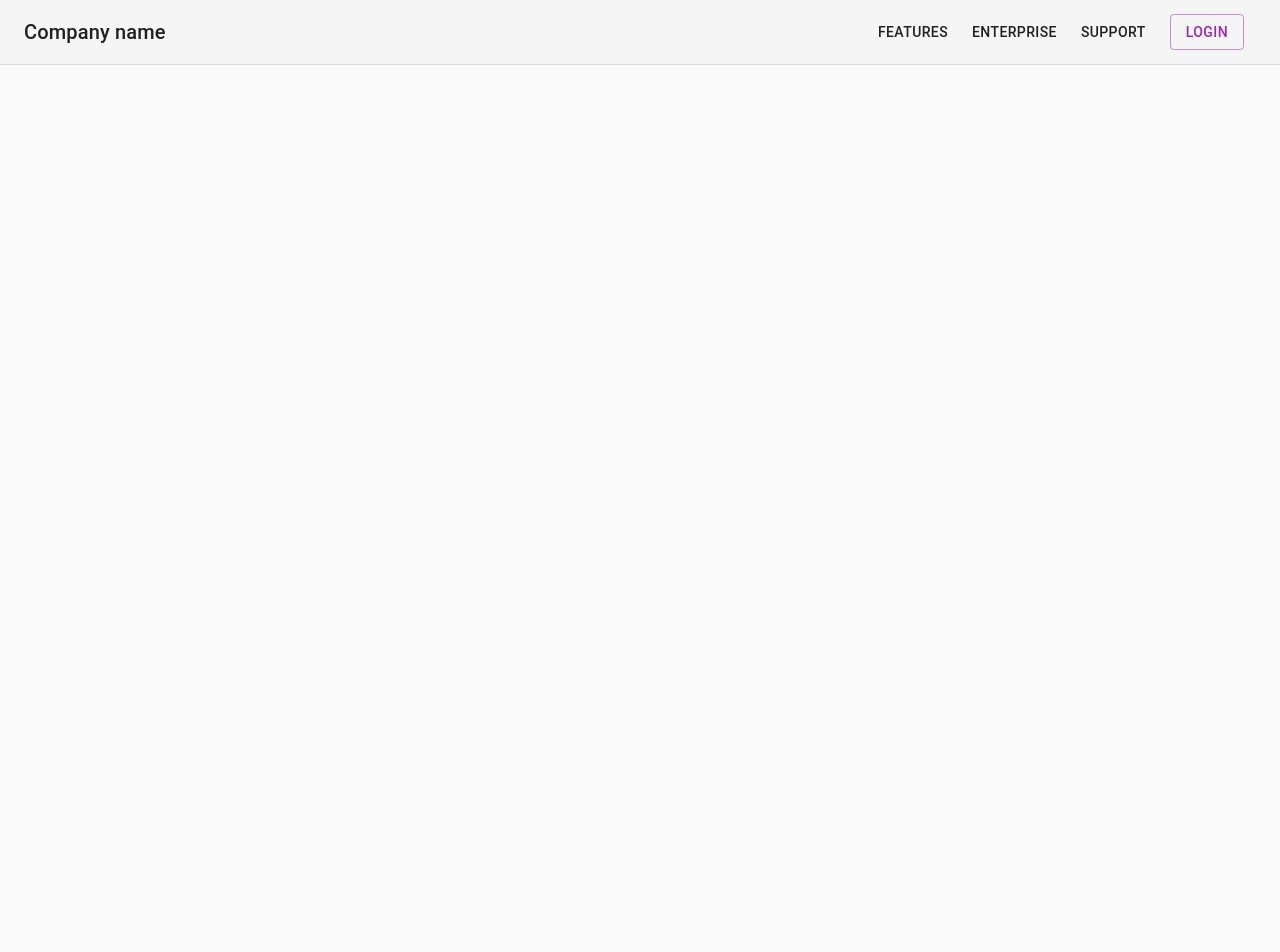
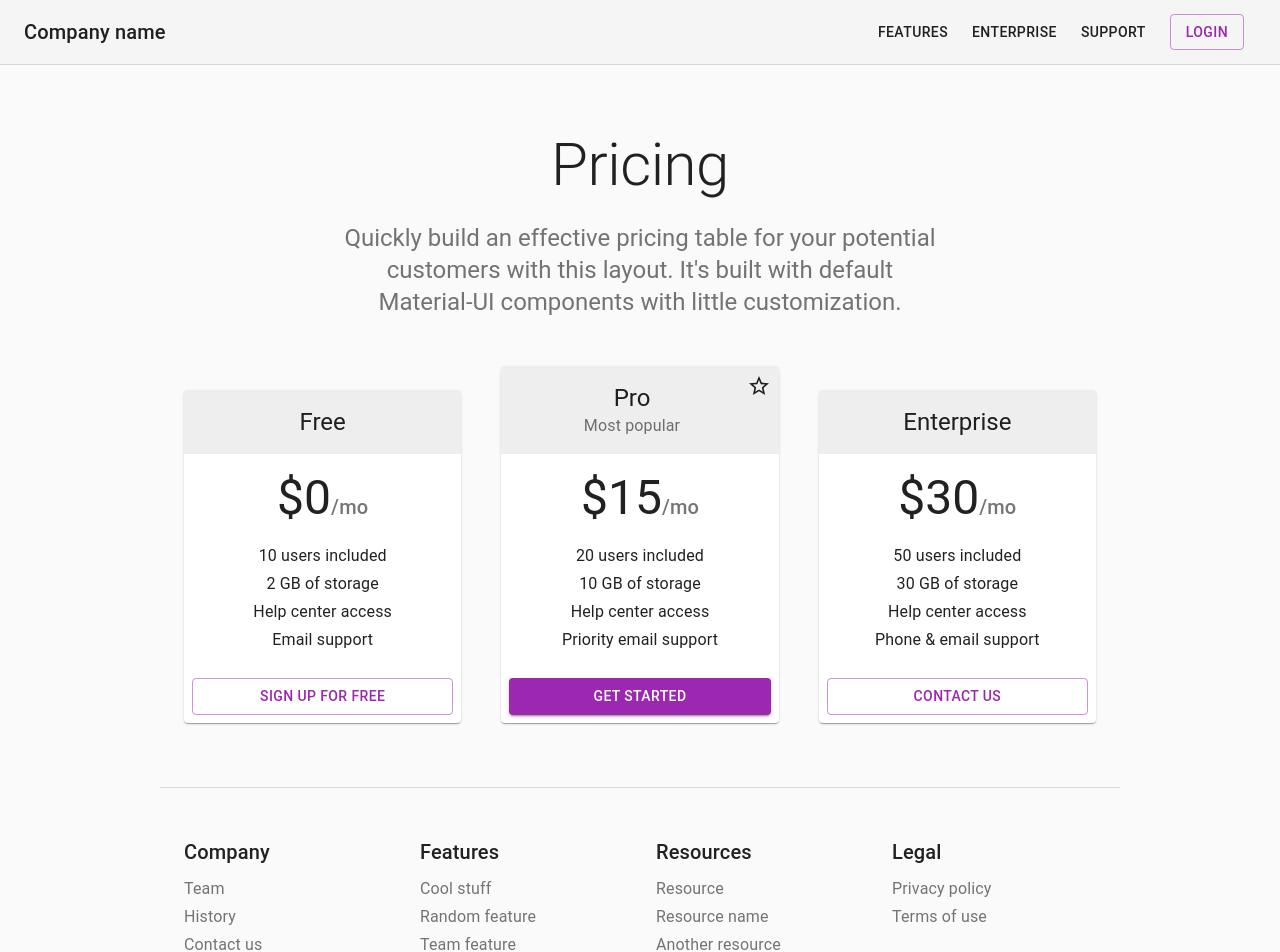
Before and after one commit to scotch02/react-redux-saga, a React (Create React App) app: page / in a window 1280 px wide. Shown: the top 952 px of the page. Before the commit the page ends 800 px from the top, so only its background shows below. Built offline with nearby package versions, Linux system fonts and the light colour scheme.

Commit message:
finished adding template, added Privat Exchange Api

```diff
--- a/src/App.js
+++ b/src/App.js
@@ -1,28 +1,48 @@
 import React from "react";
 import "./App.css";
 import RRSAppBar from "./components/RRSAppBar/RRSAppBar";
+import RRSHeroUnit from "./components/RRSHeroUnit/RRSHeroUnit";
+import RRSMain from "./components/RRSMain/RRSMain";
+import RRSFooter from "./components/RRSFooter/RRSFooter";
 
 import CssBaseline from "@material-ui/core/CssBaseline";
-import { ThemeProvider } from "@material-ui/styles";
+import { ThemeProvider, makeStyles } from "@material-ui/styles";
 import { createMuiTheme } from "@material-ui/core";
 import { purple, green } from "@material-ui/core/colors";
 
 const theme = createMuiTheme({
   palette: {
     primary: purple,
-    secondary: green,
+    secondary: green
   },
   status: {
-    danger: 'orange',
-  },
+    danger: "orange"
+  }
 });
 
+const useStyles = makeStyles(theme => ({
+  "@global": {
+    ul: {
+      margin: 0,
+      padding: 0
+    },
+    li: {
+      listStyle: "none"
+    }
+  }
+}));
+
 function App() {
+  const classes = useStyles();
+
   return (
     <>
       <ThemeProvider theme={theme}>
         <CssBaseline />
         <RRSAppBar />
+        <RRSHeroUnit />
+        <RRSMain />
+        <RRSFooter />
       </ThemeProvider>
     </>
   );
--- a/src/components/RRSAppBar/RRSAppBar.js
+++ b/src/components/RRSAppBar/RRSAppBar.js
@@ -6,18 +6,6 @@ import { makeStyles } from "@material-ui/styles";
 
 
 const useStyles = makeStyles(theme => ({
-  "@global": {
-    body: {
-      backgroundColor: theme.palette.common.white
-    },
-    ul: {
-      margin: 0,
-      padding: 0
-    },
-    li: {
-      listStyle: "none"
-    }
-  },
   appBar: {
     borderBottom: `1px solid ${theme.palette.divider}`
   },
@@ -29,28 +17,6 @@ const useStyles = makeStyles(theme => ({
   },
   link: {
     margin: theme.spacing(1, 1.5)
-  },
-  heroContent: {
-    padding: theme.spacing(8, 0, 6)
-  },
-  cardHeader: {
-    backgroundColor: theme.palette.grey[200]
-  },
-  cardPricing: {
-    display: "flex",
-    justifyContent: "center",
-    alignItems: "baseline",
-    marginBottom: theme.spacing(2)
-  },
-  footer: {
-    borderTop: `1px solid ${theme.palette.divider}`,
-    marginTop: theme.spacing(8),
-    paddingTop: theme.spacing(3),
-    paddingBottom: theme.spacing(3),
-    [theme.breakpoints.up("sm")]: {
-      paddingTop: theme.spacing(6),
-      paddingBottom: theme.spacing(6)
-    }
   }
 }));
 
--- /dev/null
+++ b/src/components/RRSFooter/RRSFooter.js
@@ -0,0 +1,89 @@
+import React from "react";
+import { Container, Grid, Typography, Link, Box } from "@material-ui/core";
+import { makeStyles } from "@material-ui/styles";
+
+const useStyles = makeStyles(theme => ({
+  footer: {
+    borderTop: `1px solid ${theme.palette.divider}`,
+    marginTop: theme.spacing(8),
+    paddingTop: theme.spacing(3),
+    paddingBottom: theme.spacing(3),
+    [theme.breakpoints.up("sm")]: {
+      paddingTop: theme.spacing(6),
+      paddingBottom: theme.spacing(6)
+    }
+  }
+}));
+
+const footers = [
+  {
+    title: "Company",
+    description: ["Team", "History", "Contact us", "Locations"]
+  },
+  {
+    title: "Features",
+    description: [
+      "Cool stuff",
+      "Random feature",
+      "Team feature",
+      "Developer stuff",
+      "Another one"
+    ]
+  },
+  {
+    title: "Resources",
+    description: [
+      "Resource",
+      "Resource name",
+      "Another resource",
+      "Final resource"
+    ]
+  },
+  {
+    title: "Legal",
+    description: ["Privacy policy", "Terms of use"]
+  }
+];
+
+export default function RRSFooter(props) {
+  const classes = useStyles();
+
+  return (
+    <Container maxWidth="md" component="footer" className={classes.footer}>
+      <Grid container spacing={4} justify="space-evenly">
+        {footers.map(footer => (
+          <Grid item xs={6} sm={3} key={footer.title}>
+            <Typography variant="h6" color="textPrimary" gutterBottom>
+              {footer.title}
+            </Typography>
+            <ul>
+              {footer.description.map(item => (
+                <li key={item}>
+                  <Link href="#" variant="subtitle1" color="textSecondary">
+                    {item}
+                  </Link>
+                </li>
+              ))}
+            </ul>
+          </Grid>
+        ))}
+      </Grid>
+      <Box mt={5}>
+        <Copyright />
+      </Box>
+    </Container>
+  );
+}
+
+function Copyright() {
+  return (
+    <Typography variant="body2" color="textSecondary" align="center">
+      {"Copyright © "}
+      <Link color="inherit" href="https://material-ui.com/">
+        Your Website
+      </Link>{" "}
+      {new Date().getFullYear()}
+      {"."}
+    </Typography>
+  );
+}
--- /dev/null
+++ b/src/components/RRSHeroUnit/RRSHeroUnit.js
@@ -0,0 +1,37 @@
+import React from "react";
+import { Container, Typography } from "@material-ui/core";
+import { makeStyles } from "@material-ui/styles";
+
+const useStyles = makeStyles(theme => ({
+  heroContent: {
+    padding: theme.spacing(8, 0, 6)
+  }
+}));
+
+export default function HeroUnit(props) {
+  const classes = useStyles();
+
+  return (
+    <Container maxWidth="sm" component="main" className={classes.heroContent}>
+      <Typography
+        component="h1"
+        variant="h2"
+        align="center"
+        color="textPrimary"
+        gutterBottom
+      >
+        Pricing
+      </Typography>
+      <Typography
+        variant="h5"
+        align="center"
+        color="textSecondary"
+        component="p"
+      >
+        Quickly build an effective pricing table for your potential customers
+        with this layout. It&apos;s built with default Material-UI components
+        with little customization.
+      </Typography>
+    </Container>
+  );
+}
--- /dev/null
+++ b/src/components/RRSMain/RRSMain.js
@@ -0,0 +1,124 @@
+import React from "react";
+import {
+  Container,
+  Typography,
+  Grid,
+  Card,
+  CardHeader,
+  Button,
+  CardContent,
+  CardActions
+} from "@material-ui/core";
+import StarIcon from '@material-ui/icons/StarBorder';
+import { makeStyles } from "@material-ui/styles";
+
+const useStyles = makeStyles(theme => ({
+  cardHeader: {
+    backgroundColor: theme.palette.grey[200]
+  },
+  cardPricing: {
+    display: "flex",
+    justifyContent: "center",
+    alignItems: "baseline",
+    marginBottom: theme.spacing(2)
+  }
+}));
+
+const tiers = [
+  {
+    title: "Free",
+    price: "0",
+    description: [
+      "10 users included",
+      "2 GB of storage",
+      "Help center access",
+      "Email support"
+    ],
+    buttonText: "Sign up for free",
+    buttonVariant: "outlined"
+  },
+  {
+    title: "Pro",
+    subheader: "Most popular",
+    price: "15",
+    description: [
+      "20 users included",
+      "10 GB of storage",
+      "Help center access",
+      "Priority email support"
+    ],
+    buttonText: "Get started",
+    buttonVariant: "contained"
+  },
+  {
+    title: "Enterprise",
+    price: "30",
+    description: [
+      "50 users included",
+      "30 GB of storage",
+      "Help center access",
+      "Phone & email support"
+    ],
+    buttonText: "Contact us",
+    buttonVariant: "outlined"
+  }
+];
+
+export default function RRSMain(props) {
+  const classes = useStyles();
+
+  return (
+    <Container maxWidth="md" component="main">
+      <Grid container spacing={5} alignItems="flex-end">
+        {tiers.map(tier => (
+          // Enterprise card is full width at sm breakpoint
+          <Grid
+            item
+            key={tier.title}
+            xs={12}
+            sm={tier.title === "Enterprise" ? 12 : 6}
+            md={4}
+          >
+            <Card>
+              <CardHeader
+                title={tier.title}
+                subheader={tier.subheader}
+                titleTypographyProps={{ align: "center" }}
+                subheaderTypographyProps={{ align: "center" }}
+                action={tier.title === "Pro" ? <StarIcon /> : null}
+                className={classes.cardHeader}
+              />
+              <CardContent>
+                <div className={classes.cardPricing}>
+                  <Typography component="h2" variant="h3" color="textPrimary">
+                    ${tier.price}
+                  </Typography>
+                  <Typography variant="h6" color="textSecondary">
+                    /mo
+                  </Typography>
+                </div>
+                <ul>
+                  {tier.description.map(line => (
+                    <Typography
+                      component="li"
+                      variant="subtitle1"
+                      align="center"
+                      key={line}
+                    >
+                      {line}
+                    </Typography>
+                  ))}
+                </ul>
+              </CardContent>
+              <CardActions>
+                <Button fullWidth variant={tier.buttonVariant} color="primary">
+                  {tier.buttonText}
+                </Button>
+              </CardActions>
+            </Card>
+          </Grid>
+        ))}
+      </Grid>
+    </Container>
+  );
+}
```
Also changed, not shown: src/api/Privat.js (added, +54 -0 lines).
